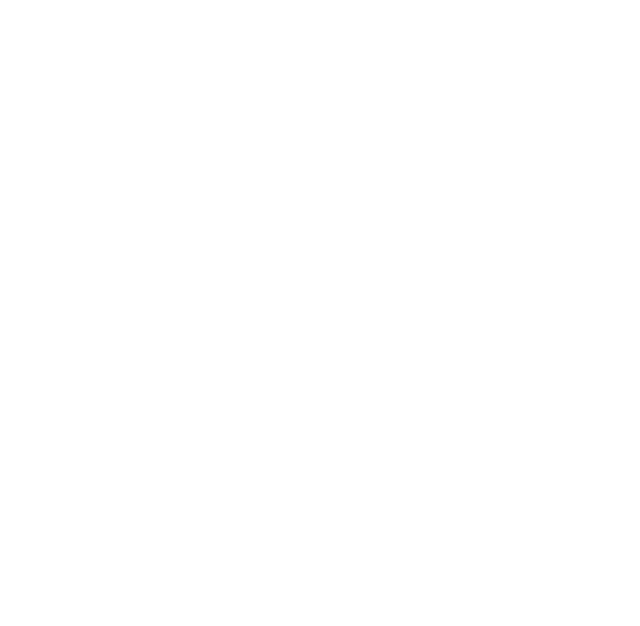
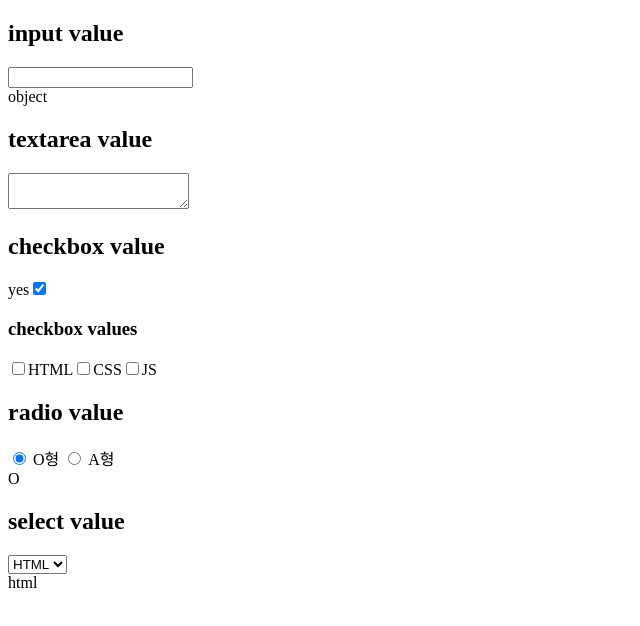
Before and after one commit to leegyuseung/learn-vue, a Vue app: page / in a window 1280 px wide. Shown: the top 626 px of the page, without its empty margins (0-640 px from the left). Built offline with nearby package versions, Linux system fonts and the light colour scheme.

Commit message:
양방향 바인딩 (v-model)

```diff
--- a/App.vue
+++ b/App.vue
@@ -1,9 +1,107 @@
 <template>
-  <div></div>
+  <div>
+    <h2>input value</h2>
+    <!-- <input type="text" v-model="inputValue" /> -->
+
+    <!-- lazy를 사용하면 focus가 사라지면 동기화된다. -->
+    <!-- <input type="text" v-model.lazy="inputValue" /> -->
+
+    <!-- number를 이용하면 숫자스트링을 넘버로 바꿔준다. -->
+    <!-- <input type="text" v-model.number="inputValue" /> -->
+
+    <!-- 공백을 지워준다. -->
+    <input type="text" v-model.trim="inputValue" />
+
+    <!-- :value="inputValue"
+      @input="(event) => (inputValue = event.target.value)" -->
+    <div>{{ inputValue }}</div>
+    <div>{{ typeof inputValue }}</div>
+
+    <h2>textarea value</h2>
+    <textarea v-model="textareaValue"></textarea>
+    <!-- :value="textareaValue"
+    @input="(event) => (textareaValue = event.target.value)" -->
+    <div>{{ textareaValue }}</div>
+
+    <h2>checkbox value</h2>
+    <label for="checkbox">{{ checkboxValue }}</label>
+    <input
+      type="checkbox"
+      id="checkbox"
+      v-model="checkboxValue"
+      true-value="yes"
+      false-value="no"
+    />
+    <h3>checkbox values</h3>
+    <label
+      ><input
+        type="checkbox"
+        value="html"
+        v-model="checkboxValues"
+      />HTML</label
+    >
+    <label
+      ><input type="checkbox" value="css" v-model="checkboxValues" />CSS</label
+    >
+    <label
+      ><input
+        type="checkbox"
+        value="javascript"
+        v-model="checkboxValues"
+      />JS</label
+    >
+
+    <!-- :checked="checkboxValue"
+      @change="(event) => (checkboxValue = event.target.checked)" -->
+
+    <h2>radio value</h2>
+    <label for="">
+      <input type="radio" name="type" value="O" v-model="radioValue" />
+      <!-- :checked="radioValue === 'O'"
+        @change="(event) => (radioValue = event.target.value)" -->
+      O형
+    </label>
+    <label for="">
+      <input type="radio" name="type" value="A" v-model="radioValue" />
+      <!-- :checked="radioValue === 'A'"
+        @change="(event) => (radioValue = event.target.value)" -->
+      A형
+    </label>
+    <div>{{ radioValue }}</div>
+
+    <h2>select value</h2>
+    <!-- :value="selectValue"
+    @change="(event) => (selectValue = event.target.value)" -->
+    <select v-model="selectValue">
+      <option value="html">HTML</option>
+      <option value="css">CSS</option>
+      <option value="javascript">JS</option>
+    </select>
+    <div>{{ selectValue }}</div>
+  </div>
 </template>
 
 <script>
-export default {};
+import { ref } from "vue";
+
+export default {
+  setup() {
+    const inputValue = ref(null);
+    const textareaValue = ref(null);
+    const checkboxValue = ref("yes");
+    const checkboxValues = ref([]);
+    const radioValue = ref("O");
+    const selectValue = ref("html");
+    return {
+      inputValue,
+      textareaValue,
+      checkboxValue,
+      radioValue,
+      selectValue,
+      checkboxValues,
+    };
+  },
+};
 </script>
 
 <style></style>
```
